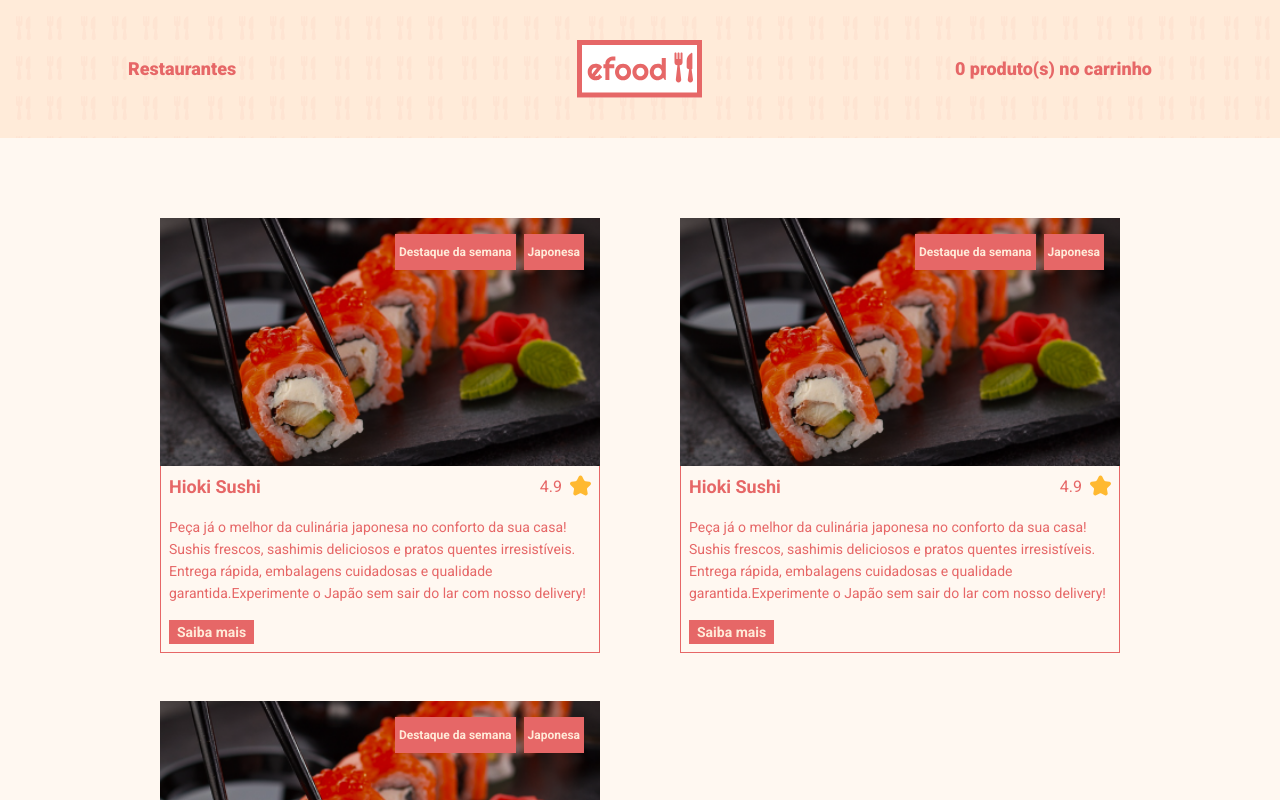
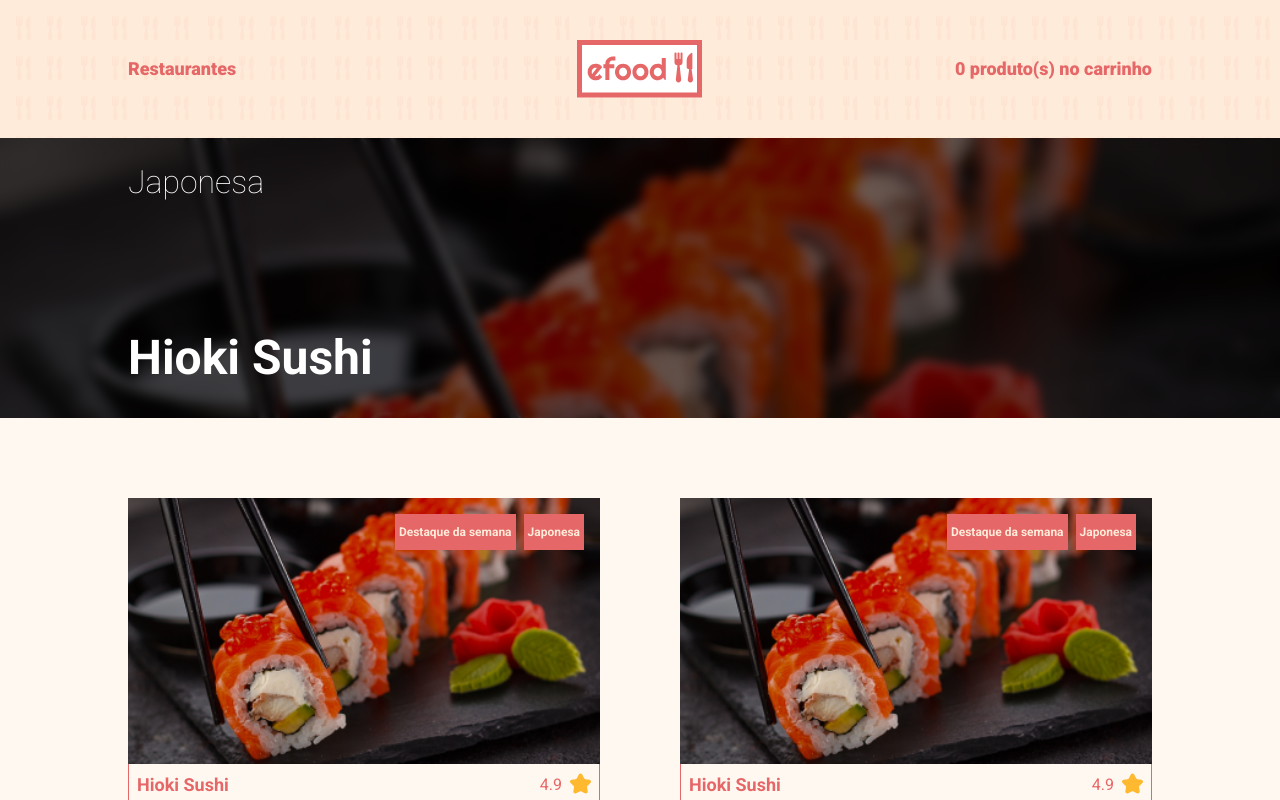
Before and after one commit to Guilu27/efood, a React (Create React App) app: page /restaurant in a window 1280 px wide. Shown: the top 800 px of the page. Built offline with nearby package versions, Linux system fonts and the light colour scheme.

Commit message:
feat: Criado o componente de banner

```diff
--- a/public/index.html
+++ b/public/index.html
@@ -28,7 +28,7 @@
     <link rel="preconnect" href="https://fonts.googleapis.com" />
     <link rel="preconnect" href="https://fonts.gstatic.com" crossorigin />
     <link
-      href="https://fonts.googleapis.com/css2?family=Roboto:wght@400;700;900&display=swap"
+      href="https://fonts.googleapis.com/css2?family=Roboto:wght@100;400;700;900&display=swap"
       rel="stylesheet"
     />
   </head>
--- /dev/null
+++ b/src/components/Banner/index.tsx
@@ -0,0 +1,16 @@
+import * as S from './styles'
+
+import bannerImg from '../../assets/images/hioki_sushi.png'
+
+const Banner = () => {
+  return (
+    <S.Image style={{ backgroundImage: `url(${bannerImg})` }}>
+      <div className="container">
+        <h2>Hioki Sushi</h2>
+        <p>Japonesa</p>
+      </div>
+    </S.Image>
+  )
+}
+
+export default Banner
--- /dev/null
+++ b/src/components/Banner/styles.ts
@@ -0,0 +1,38 @@
+import styled from 'styled-components'
+import { colors } from '../../styles'
+
+export const Image = styled.div`
+  &::before {
+    content: '';
+    width: 100%;
+    height: 100%;
+    position: absolute;
+    left: 0;
+    background-color: rgba(0, 0, 0, 0.5);
+    backdrop-filter: blur(4px);
+  }
+
+  position: relative;
+  width: 100%;
+  height: 17.5rem;
+  display: block;
+  background-repeat: no-repeat;
+  background-size: cover;
+  font-weight: bold;
+
+  .container {
+    position: relative;
+    display: flex;
+    flex-direction: column-reverse;
+    justify-content: space-between;
+    height: 100%;
+    padding-top: 1.5rem;
+    padding-bottom: 2rem;
+    font-size: 2rem;
+    color: ${colors.white2};
+
+    p {
+      font-weight: 100;
+    }
+  }
+`
--- a/src/components/Header/style.ts
+++ b/src/components/Header/style.ts
@@ -8,7 +8,7 @@
 
 export const HeaderContainer = styled.header<Props>`
   background-image: url(${Background});
-  padding: 2.5rem;
+  padding: 2.5rem 0;
   text-align: center;
 
   ${(props) =>
--- a/src/components/RestaurantsList/styles.ts
+++ b/src/components/RestaurantsList/styles.ts
@@ -1,16 +1,16 @@
 import styled from 'styled-components'
 
-export const RestaurantsContainer = styled.div`
+export const RestaurantsContainer = styled.main`
   display: grid;
   grid-template-columns: 1fr 1fr;
-  padding: 2rem;
+  padding: 2rem 0;
   padding-top: 5rem;
   padding-bottom: 7.5rem;
   column-gap: 5rem;
   row-gap: 3rem;
 
   @media (max-width: 768px) {
-    padding: 2rem;
+    padding: 1rem 0;
     grid-template-columns: 1fr;
   }
 `
--- a/src/pages/RestaurantPage/index.tsx
+++ b/src/pages/RestaurantPage/index.tsx
@@ -1,9 +1,11 @@
+import Banner from '../../components/Banner'
 import Header from '../../components/Header'
 import RestaurantsList from '../../components/RestaurantsList'
 
 const RestaurantPage = () => (
   <div>
     <Header type="restaurant" />
+    <Banner />
     <div className="container">
       <RestaurantsList />
     </div>
--- a/src/styles.ts
+++ b/src/styles.ts
@@ -24,7 +24,7 @@
 
   .container {
     max-width: 1024px;
-    width: 100%;
+    width: 98%;
     margin: 0 auto;
   }
 `
```
